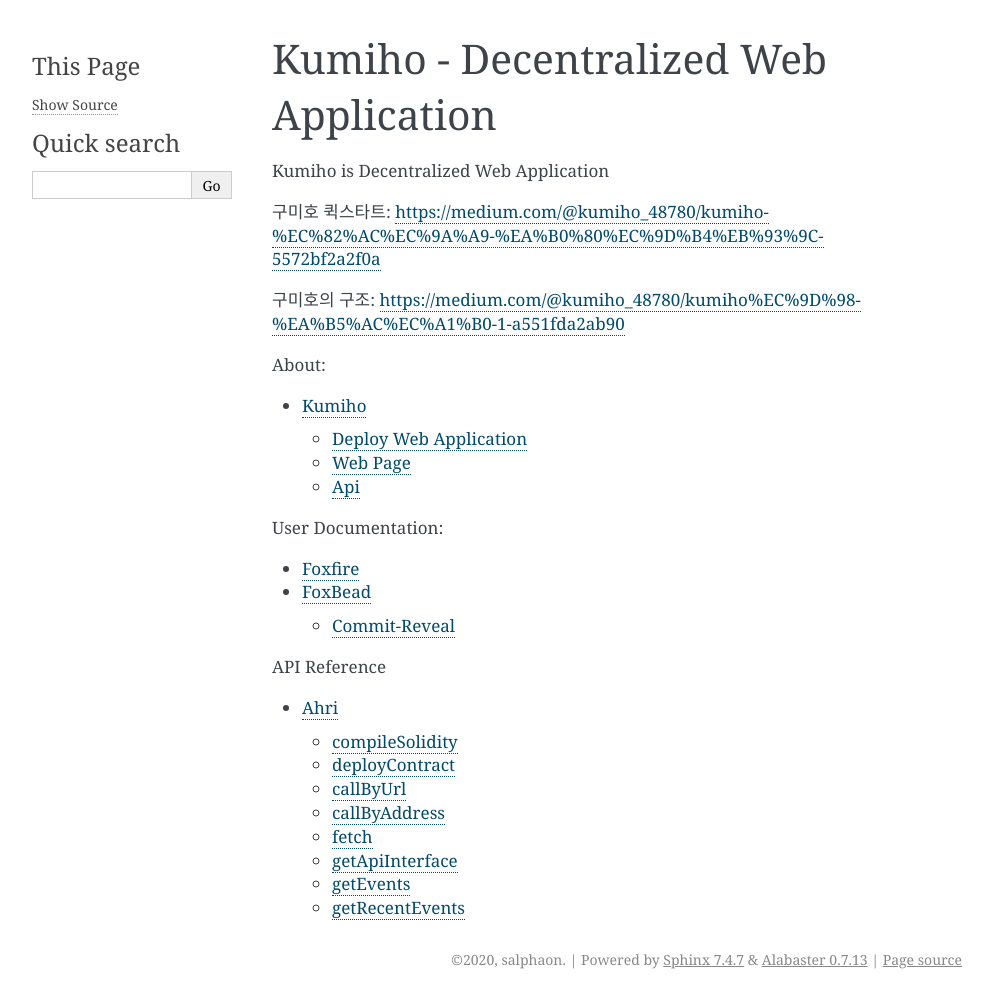
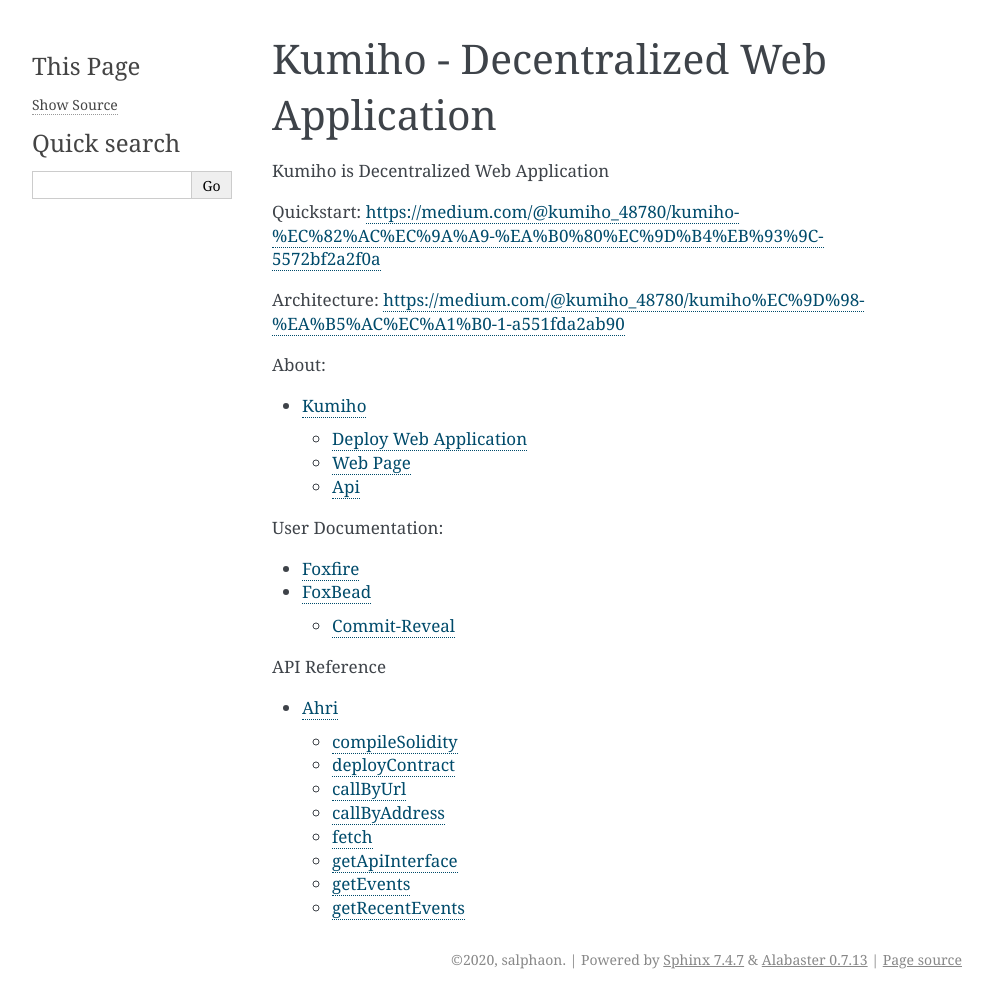
Before and after one commit to KumihoProject/Kumiho-en, a Sphinx documentation site: the page built from docs/index.rst, in a window 1280 px wide. Shown: the whole page, without its empty margins (148-1141 px from the left). Built offline with Sphinx 7.4.7, drawn with Linux system fonts in a browser that asks for light colours.

Commit message:
Update index.rst

```diff
--- a/docs/index.rst
+++ b/docs/index.rst
@@ -9,10 +9,10 @@
 
 Kumiho is Decentralized Web Application
 
-구미호 퀵스타트:
+Quickstart:
 https://medium.com/@kumiho_48780/kumiho-%EC%82%AC%EC%9A%A9-%EA%B0%80%EC%9D%B4%EB%93%9C-5572bf2a2f0a
 
-구미호의 구조:
+Architecture:
 https://medium.com/@kumiho_48780/kumiho%EC%9D%98-%EA%B5%AC%EC%A1%B0-1-a551fda2ab90
 
 .. toctree::
```
